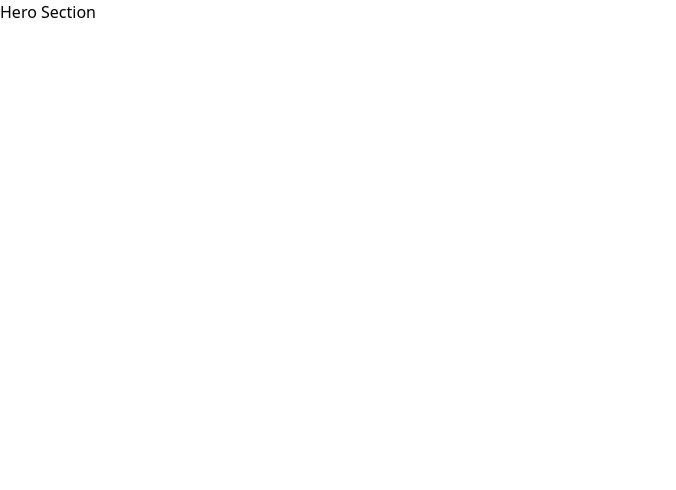
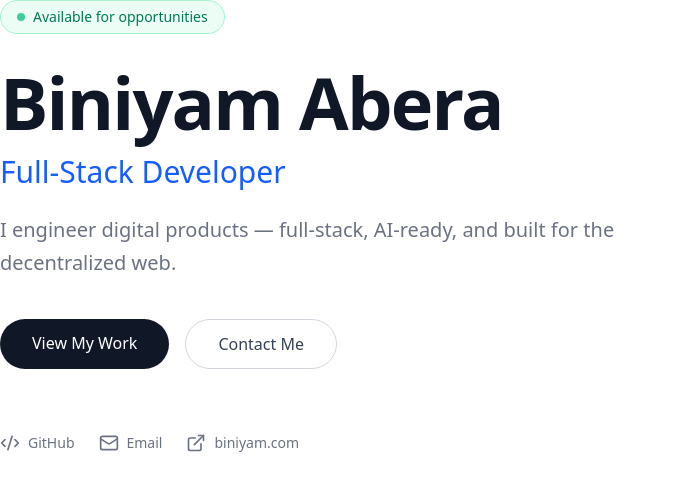
Before and after one commit to binicode/biniyam-portfolio, a Next.js app: page / in a window 1280 px wide. Shown: the top 490 px of the page, without its empty margins (0-676 px from the left). Built offline with nearby package versions, Linux system fonts and the light colour scheme.

Commit message:
feat(hero): add animated hero section with availability badge, portfolio metadata, and contact links

```diff
--- a/src/components/sections/Hero.tsx
+++ b/src/components/sections/Hero.tsx
@@ -5,9 +5,87 @@ import { ArrowDown, Mail, ExternalLink, Code2 } from "lucide-react";
 import { portfolioData } from "@/data/portfolio";
 
 export default function Hero() {
-  return (
-    <section>
-      <h1>Hero Section</h1>
-    </section>
-  );
+    return (
+        <section>
+            <motion.div
+                initial={{ opacity: 0, y: 20 }}
+                animate={{ opacity: 1, y: 0 }}
+                transition={{ duration: 0.5 }}
+                className="inline-flex items-center gap-2 bg-emerald-50 border border-emerald-200 text-emerald-700 text-sm font-medium px-4 py-1.5 rounded-full mb-8"
+            >
+                <span className="w-2 h-2 bg-emerald-500 rounded-full animate-pulse" />
+                Available for opportunities
+            </motion.div>
+            <motion.h1
+                initial={{ opacity: 0, y: 20 }}
+                animate={{ opacity: 1, y: 0 }}
+                transition={{ duration: 0.5, delay: 0.1 }}
+                className="text-5xl md:text-7xl font-bold text-gray-900 tracking-tight mb-4"
+            >
+                {portfolioData.name}
+            </motion.h1>
+            <motion.h2
+                initial={{ opacity: 0, y: 20 }}
+                animate={{ opacity: 1, y: 0 }}
+                transition={{ duration: 0.5, delay: 0.2 }}
+                className="text-2xl md:text-3xl font-medium text-blue-600 mb-6"
+            >
+                {portfolioData.title}
+            </motion.h2>
+            <motion.p
+                initial={{ opacity: 0, y: 20 }}
+                animate={{ opacity: 1, y: 0 }}
+                transition={{ duration: 0.5, delay: 0.3 }}
+                className="text-lg md:text-xl text-gray-500 max-w-2xl leading-relaxed mb-10"
+            >
+                {portfolioData.tagline}
+            </motion.p>
+            <motion.div
+                initial={{ opacity: 0, y: 20 }}
+                animate={{ opacity: 1, y: 0 }}
+                transition={{ duration: 0.5, delay: 0.4 }}
+                className="flex flex-wrap gap-4 mb-16"
+            >
+
+                <a href="#projects"
+                    className="bg-gray-900 text-white px-8 py-3 rounded-full font-medium hover:bg-gray-700 transition-colors"
+                >
+                    View My Work
+                </a>
+
+                <a href="#contact"
+                    className="border border-gray-300 text-gray-700 px-8 py-3 rounded-full font-medium hover:border-gray-900 hover:text-gray-900 transition-colors"
+                >
+                    Contact Me
+                </a>
+            </motion.div >
+            <motion.div
+                initial={{ opacity: 0, y: 20 }}
+                animate={{ opacity: 1, y: 0 }}
+                transition={{ duration: 0.5, delay: 0.5 }}
+                className="flex items-center gap-6"
+            >
+                <a href={portfolioData.github}
+                    target="_blank"
+                    rel="noopener noreferrer"
+                    className="flex items-center gap-2 text-gray-500 hover:text-gray-900 transition-colors"
+                >
+                    <Code2 size={20} />
+                    <span className="text-sm">GitHub</span>
+                </a>
+                <a href={`mailto:${portfolioData.email}`}
+                    className="flex items-center gap-2 text-gray-500 hover:text-gray-900 transition-colors"
+                >
+                    <Mail size={20} />
+                    <span className="text-sm">Email</span>
+                </a>
+                <a href={portfolioData.domain}
+                    className="flex items-center gap-2 text-gray-500 hover:text-gray-900 transition-colors"
+                >
+                    <ExternalLink size={20} />
+                    <span className="text-sm">biniyam.com</span>
+                </a>
+            </motion.div>
+        </section >
+    );
 }
```
